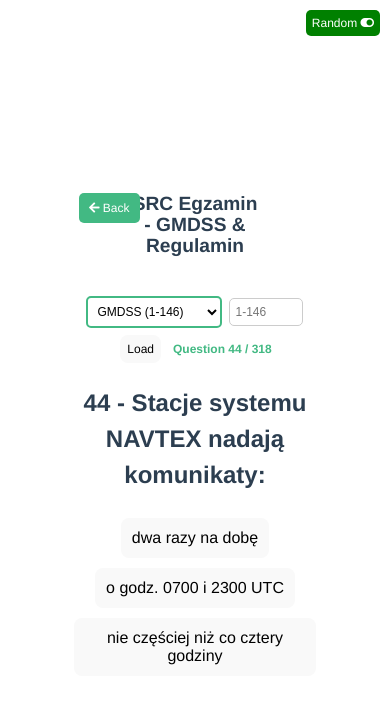
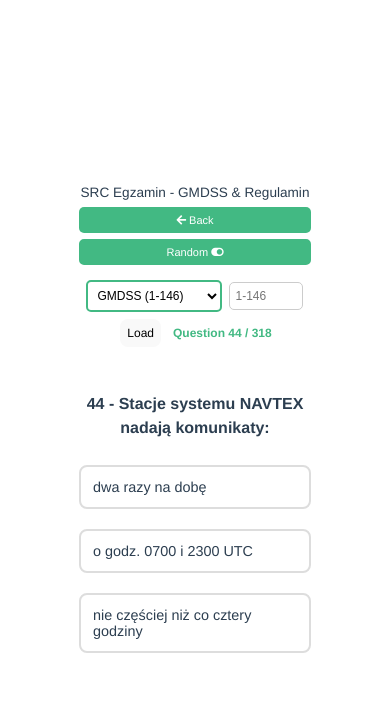
Before and after one commit to Colonizator1/yacht-quiz, a Vue app: page /src-egzamin in a window 390 px wide. Shown: the top 704 px of the page. Built offline with nearby package versions, Linux system fonts and the light colour scheme.

Commit message:
style fixes

```diff
--- a/src/components/QuestionComponent.vue
+++ b/src/components/QuestionComponent.vue
@@ -1,18 +1,19 @@
 <template>
-  <div>
-    <h2>{{ question.id }} - {{ question.text }}</h2>
+  <div class="question-container">
+    <h2 class="question-text">{{ question.id }} - {{ question.text }}</h2>
     <img
       v-if="question.image"
       :src="`/${question.image}`"
       alt="question image"
+      class="question-image"
     />
-    <div v-for="(answer, index) in question.answers" :key="index">
+    <div v-for="(answer, index) in question.answers" :key="index" class="answer-wrapper">
       <button
+        class="answer-button"
         @click="selectAnswer(answer)"
-        :style="{
-          backgroundColor:
-            selectedAnswer === answer ? (answer.correct ? 'green' : 'red') : '',
-          color: selectedAnswer === answer ? 'white' : 'black',
+        :class="{
+          'answer-correct': selectedAnswer === answer && answer.correct,
+          'answer-incorrect': selectedAnswer === answer && !answer.correct
         }"
       >
         {{ answer.text }}
@@ -50,52 +51,96 @@ export default {
 </script>
 
 <style scoped>
+.question-container {
+  max-width: 800px;
+  margin: 0 auto;
+  padding: 20px;
+}
+
+.question-text {
+  color: #2c3e50;
+  margin-bottom: 20px;
+  font-size: clamp(1em, 4vw, 1.3em);
+}
+
+.question-image {
+  max-width: 100%;
+  height: auto;
+  margin-bottom: 20px;
+  border-radius: 8px;
+}
+
+.answer-wrapper {
+  margin: 10px 0;
+}
+
+.answer-button {
+  width: 100%;
+  margin: 5px 0;
+  padding: 15px;
+  font-size: clamp(0.9em, 3vw, 1em);
+  border: 2px solid #ddd;
+  border-radius: 8px;
+  background-color: #ffffff;
+  color: #2c3e50;
+  cursor: pointer;
+  transition: all 0.3s;
+  text-align: left;
+}
+
+.answer-button:hover {
+  background-color: #f0f0f0;
+  border-color: #42b983;
+}
+
+.answer-correct {
+  background-color: #4caf50 !important;
+  color: white !important;
+  border-color: #4caf50 !important;
+}
+
+.answer-incorrect {
+  background-color: #f44336 !important;
+  color: white !important;
+  border-color: #f44336 !important;
+}
+
+/* Dark mode */
 @media (prefers-color-scheme: dark) {
-  .question-card {
-    background-color: #2c2c2c;
-    color: #e0e0e0;
-  }
-
   .question-text {
     color: #e0e0e0;
   }
 
   .answer-button {
-    background-color: #3a3a3a;
+    background-color: #2c2c2c;
     color: #e0e0e0;
     border-color: #555;
   }
 
   .answer-button:hover {
-    background-color: #4a4a4a;
+    background-color: #3a3a3a;
+    border-color: #42b983;
+  }
+
+  .answer-correct {
+    background-color: #4caf50 !important;
+    color: white !important;
+  }
+
+  .answer-incorrect {
+    background-color: #f44336 !important;
+    color: white !important;
   }
 }
 
+/* Mobile */
 @media (max-width: 768px) {
-  .question-card {
-    padding: 15px;
-    margin: 10px;
-  }
-
-  .question-text {
-    font-size: clamp(1em, 4vw, 1.2em);
+  .question-container {
+    padding: 10px;
   }
 
   .answer-button {
     padding: 12px;
-    font-size: clamp(0.9em, 3vw, 1em);
   }
 }
-
-
-button {
-  margin: 5px;
-  padding: 10px;
-  font-size: 16px;
-}
-img {
-  max-width: 100%;
-  height: auto;
-  margin-bottom: 20px;
-}
 </style>
--- a/src/views/Quiz.vue
+++ b/src/views/Quiz.vue
@@ -4,11 +4,11 @@
       <router-link to="/" class="back-button">
         <i class="fas fa-arrow-left"></i> Back
       </router-link>
+      <button :class="{ 'on': randomMode }" class="random-mode-button" @click="toggleRandomMode">
+        Random <i class="fas" :class="{ 'fa-toggle-on': randomMode, 'fa-toggle-off': !randomMode }"></i>
+      </button>
       <h1>{{ quizTitle }}</h1>
     </div>
-    <button :class="{ 'on': randomMode }" class="random-mode-button" @click="toggleRandomMode">
-      Random <i class="fas" :class="{ 'fa-toggle-on': randomMode, 'fa-toggle-off': !randomMode }"></i>
-    </button>
     <div class="controls">
       <select v-if="quizType === 'src-egzamin'" v-model="selectedSection" class="section-select">
         <option value="gmdss">GMDSS (1-{{ sectionSizes.gmdss }})</option>
@@ -172,37 +172,80 @@ export default {
 
 .header {
   position: relative;
-  margin-bottom: 30px;
+  margin-bottom: 20px;
+  display: flex;
+  justify-content: space-between;
+  align-items: center;
+  gap: 8px;
+  flex-wrap: wrap;
+  padding: 0 10px;
 }
 
 .back-button {
-  position: absolute;
-  left: 10px;
-  top: 10px;
-  padding: 8px 15px;
+  padding: 6px 12px;
   background-color: #42b983;
   color: white;
   text-decoration: none;
   border-radius: 5px;
   transition: background-color 0.3s;
-  font-size: 14px;
+  font-size: 12px;
+  white-space: nowrap;
 }
 
 .back-button:hover {
   background-color: #369970;
 }
 
+.random-mode-button {
+  padding: 6px 12px;
+  font-size: 12px;
+  border: 2px solid #42b983;
+  border-radius: 5px;
+  cursor: pointer;
+  transition: all 0.3s;
+  background-color: #ffffff;
+  color: #2c3e50;
+  white-space: nowrap;
+}
+
+.random-mode-button:hover {
+  background-color: #f0f0f0;
+}
+
+.random-mode-button.on {
+  background-color: #42b983;
+  color: white;
+  border-color: #42b983;
+}
+
 h1 {
-  font-size: clamp(1.2em, 4vw, 1.8em);
+  font-size: clamp(0.9em, 3vw, 1.1em);
   color: #2c3e50;
   margin: 0;
-  padding: 10px 80px;
+  flex: 1;
+  min-width: 0;
   word-wrap: break-word;
+  font-weight: 500;
 }
 
 @media (prefers-color-scheme: dark) {
   h1 {
     color: #e0e0e0;
+  }
+
+  .random-mode-button {
+    background-color: #2c2c2c;
+    color: #e0e0e0;
+    border-color: #42b983;
+  }
+
+  .random-mode-button:hover {
+    background-color: #3a3a3a;
+  }
+
+  .random-mode-button.on {
+    background-color: #42b983;
+    color: white;
   }
 
   .section-select {
@@ -216,24 +259,6 @@ h1 {
     color: #e0e0e0;
     border-color: #42b983;
   }
-}
-
-.random-mode-button.on {
-  background-color: green;
-  color: white;
-}
-
-.random-mode-button {
-  position: fixed;
-  top: 10px;
-  right: 10px;
-  padding: 8px;
-  font-size: 14px;
-  border: none;
-  border-radius: 5px;
-  cursor: pointer;
-  transition: background-color 0.3s;
-  z-index: 100;
 }
 
 .controls {
@@ -284,18 +309,22 @@ h1 {
     padding: 5px;
   }
 
-  h1 {
-    padding: 10px 60px;
+  .header {
+    flex-direction: column;
+    align-items: stretch;
+    gap: 6px;
+    margin-bottom: 15px;
   }
 
-  .back-button {
-    padding: 6px 10px;
-    font-size: 12px;
+  .back-button, .random-mode-button {
+    padding: 5px 8px;
+    font-size: 11px;
   }
 
-  .random-mode-button {
-    padding: 6px;
-    font-size: 12px;
+  h1 {
+    order: -1;
+    text-align: center;
+    font-size: 0.85em;
   }
 
   .controls {
```
